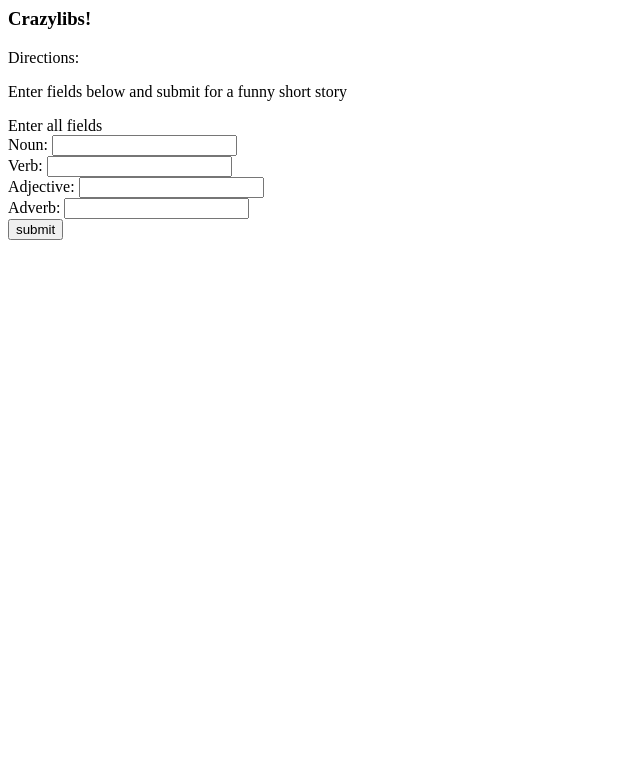
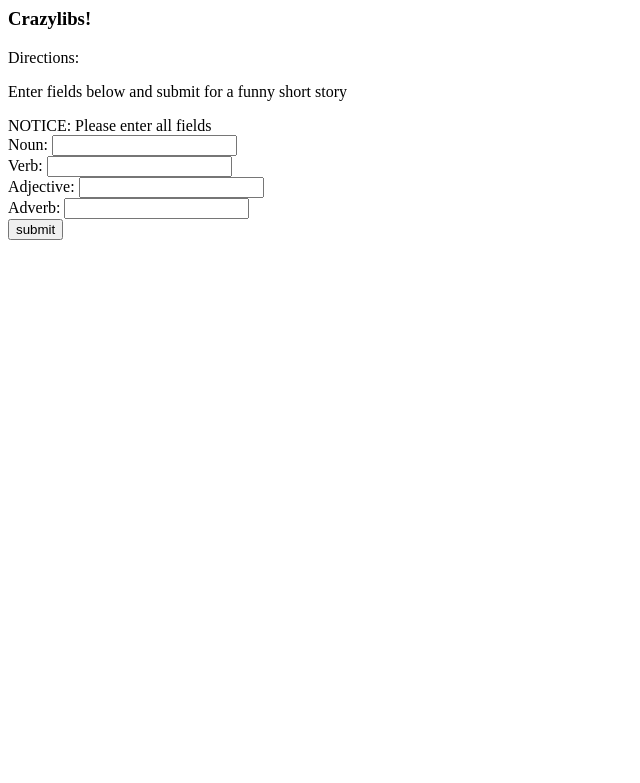
Before and after one commit to cehartlaub/php_course_work, a PHP site: page /libs.php in a window 1280 px wide. Shown: the top 783 px of the page, without its empty margins (0-640 px from the left). Run offline with PHP 8.4, Linux system fonts and the light colour scheme; data that the repository does not hold is empty.

Commit message:
add error notice

```diff
--- a/project_1/libs.php
+++ b/project_1/libs.php
@@ -42,9 +42,8 @@
 
                 echo $libs;
             }
-
             else {
-                echo 'Enter all fields';
+                echo 'NOTICE: Please enter all fields';
                 $output_form = true;
             }
 
```
